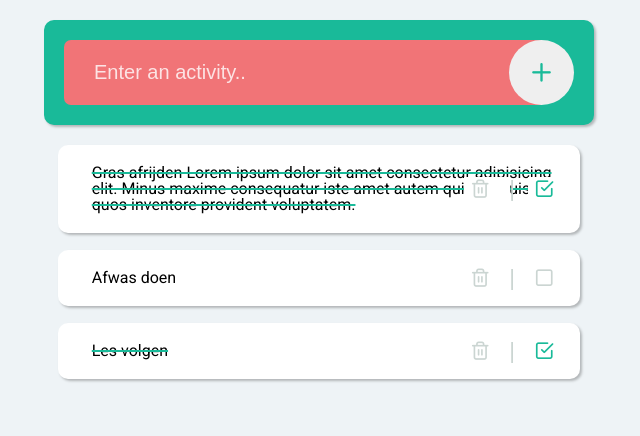
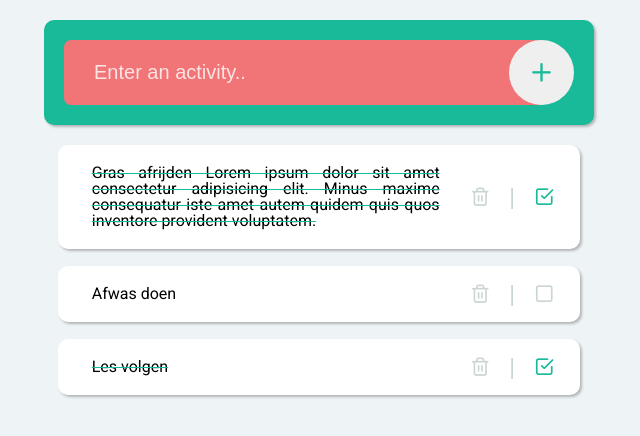
Before and after one commit to spiessenst/todoapp, a website: page index.html in a window 1280 px wide. Shown: the whole page, without its empty margins (321-961 px from the left). Drawn offline with Linux system fonts and the light colour scheme; files whose address does not match are found by name.

Commit message:
update 13.12.2021

```diff
--- a/css/style.scss
+++ b/css/style.scss
@@ -86,7 +86,7 @@ main {
     &--checked {
       text-decoration: line-through;
       text-decoration-color: $green;
-      text-decoration-thickness: 2px;
+      text-decoration-thickness: 1px;
 
       .list__item__button--check {
         &:before {
@@ -98,6 +98,9 @@ main {
 
     &__text {
       padding-left: 14px;
+      width: 75%;
+      text-align: justify;
+      word-wrap: break-word;
     }
     &__button {
       border: none;
```
Also changed, not shown: package.json (added, +29 -0 lines), css/style.css, 3 other files.
